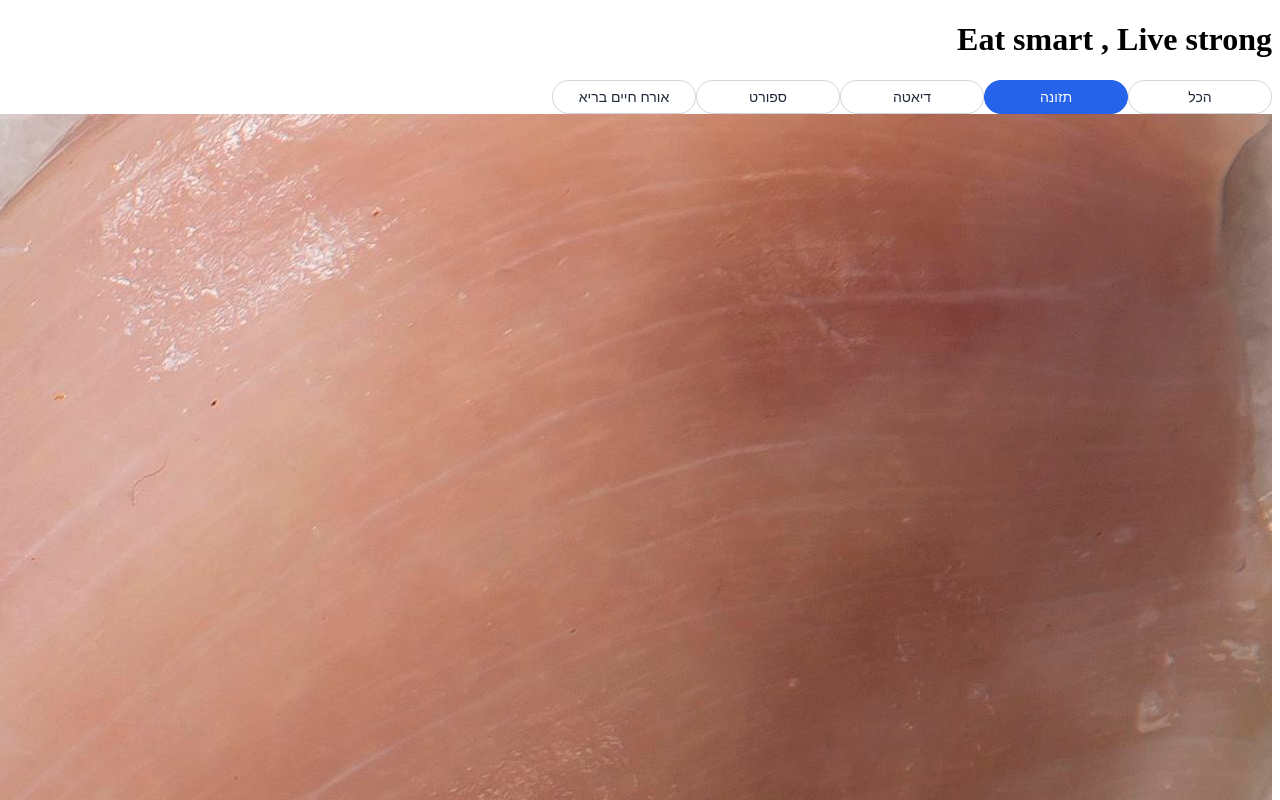
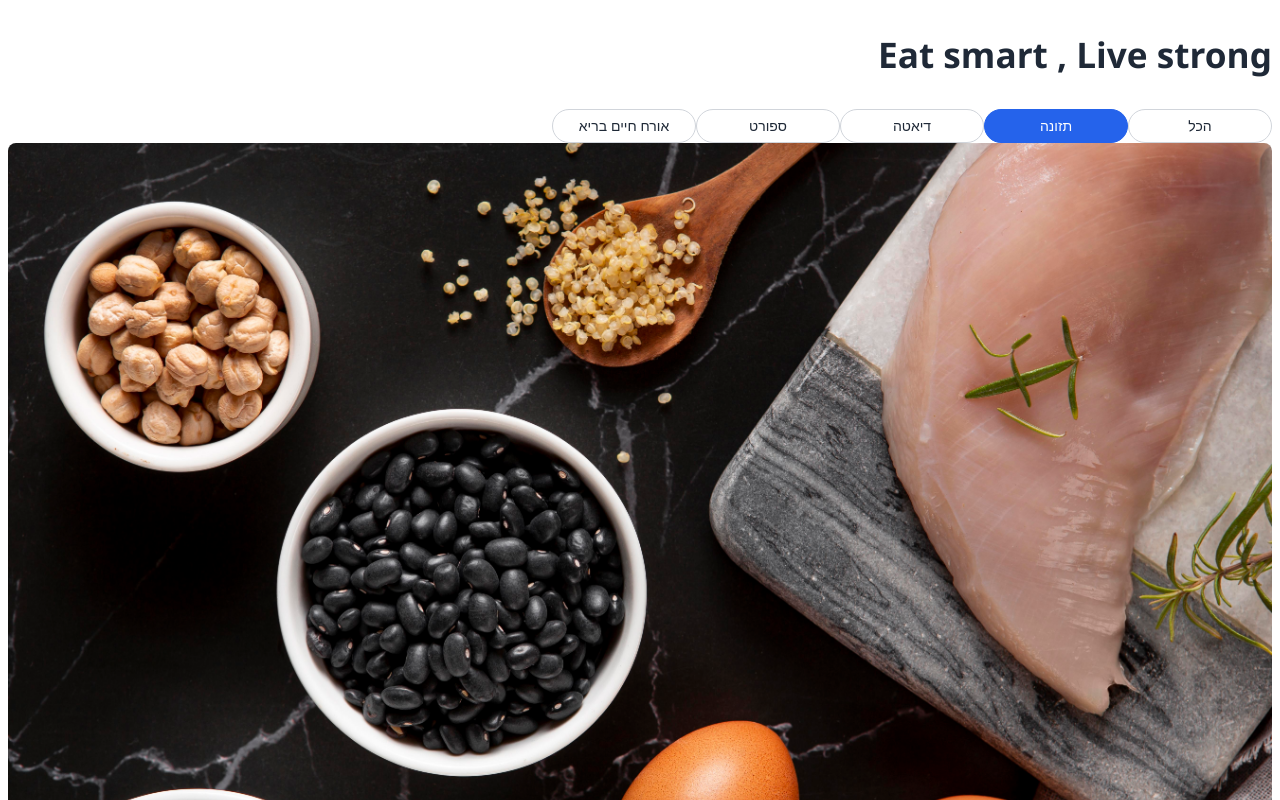
Before and after one commit to ronental75/nutrition-community, a React (Create React App) app: page / in a window 1280 px wide. Shown: the top 800 px of the page. Built offline with nearby package versions, Linux system fonts and the light colour scheme.

Commit message:
Updated homepage to use Notion post links

```diff
--- a/src/App.js
+++ b/src/App.js
@@ -1,6 +1,7 @@
 import React, { useState } from "react";
 import { BrowserRouter as Router, Routes, Route, Link } from "react-router-dom";
 import './styles.css';
+
 
 const categories = [
   { key: "all", label: "הכל" },
@@ -10,17 +11,38 @@ const categories = [
   { key: "אורח חיים בריא", label: "אורח חיים בריא" },
 ];
 
-function createPost(baseName, title, categories) {
-  const slug = baseName;
+async function extractSummaryFromHTML(filePath) {
+  try {
+    const response =await   fetch(filePath);
+    const html = await  response.text();
+
+    const parser = new DOMParser();
+    const doc = parser.parseFromString(html, 'text/html');
+
+    const paragraphs = Array.from(doc.querySelectorAll('p'));
+    const lines = paragraphs.map(p => p.textContent.trim()).filter(Boolean).slice(0, 4);
+
+    return lines.join(' ');
+  } catch (error) {
+    console.error(`Error extracting summary from ${filePath}:`, error);
+    return '';
+  }
+}
+
+function createPost(slug, title, categories) {
+  const filePath = `/posts/${slug}.html`;
+  const summary =  extractSummaryFromHTML(filePath);
+
   return {
     slug,
     he: title,
-    summary: '', // To be populated after fetching HTML content
+    summary,
     image: `/images/${slug}.jpg`,
-    file: `/posts/${slug}.html`,
-    categories,
+    file: filePath,
+    categories
   };
 }
+
 
 const posts = [
   createPost('protein', 'חלבון – מרכיב חיוני לבריאות ולכושר', ['תזונה', 'ספורט']),
@@ -69,10 +91,10 @@ function LandingPage({ lang }) {
   const isHebrew = lang === 'he';
   const [selectedCategory, setSelectedCategory] = useState('תזונה');
 
-  const filteredPosts =
-    selectedCategory === 'all'
-      ? posts
-      : posts.filter((post) => post.categories.includes(selectedCategory));
+  const filteredPosts = selectedCategory === "all"
+  ? posts
+  : posts.filter((post) => post.categories?.includes(selectedCategory));
+
 
   return (
     <div
@@ -155,31 +177,3 @@ export default function App() {
     </Router>
   );
 }
-
-async function extractSummaryFromHTML(filePath) {
-  try {
-    const response = await fetch(filePath);
-    const html = await response.text();
-
-    const parser = new DOMParser();
-    const doc = parser.parseFromString(html, 'text/html');
-
-    const paragraphs = Array.from(doc.querySelectorAll('p'));
-    const lines = paragraphs.map(p => p.textContent.trim()).filter(Boolean).slice(0, 4);
-
-    return lines.join(' ');
-  } catch (error) {
-    console.error(`Error extracting summary from ${filePath}:`, error);
-    return '';
-  }
-}
-
-
-async function populateSummaries(postsArray) {
-  for (const post of postsArray) {
-    post.summary = await extractSummaryFromHTML(post.file);
-  }
-}
-
-// Usage
-populateSummaries(posts);
--- a/src/styles.css
+++ b/src/styles.css
@@ -6,15 +6,13 @@
   border: 1px solid #d1d5db;
   font-size: 0.875rem;
   font-weight: 500;
+  transition: background-color 0.2s;
   background-color: #ffffff;
   color: #1f2937;
-    transition: background-color 0.2s, color 0.2s, border-color 0.2s;
 }
 
 .button:hover {
-    background-color: #2563eb;
-    color: #ffffff;
-    border-color: #2563eb;
+  background-color: #f3f4f6;
 }
 
 .button-active {
@@ -22,8 +20,15 @@
   color: #ffffff;
   border-color: #2563eb;
 }
-  .responsive-image {
-    width: 100%;
+body {
+    font-family: "Segoe UI", "Helvetica Neue", sans-serif;
+    font-size: 1.1rem;
+    line-height: 1.75;
+    color: #1f2937;
+    background-color: #ffffff;
+  }
+  img {
+    max-width: 100%;
     height: auto;
-    display: block;
+    border-radius: 8px;
   }
```
Also changed, not shown: src/ResponsiveIframe.css (added, +18 -0 lines), src/ResponsiveIframe.js (added, +16 -0 lines), tailwind.config.js (+19 -5 lines). Lines whose indentation alone changed are shown as unchanged.
